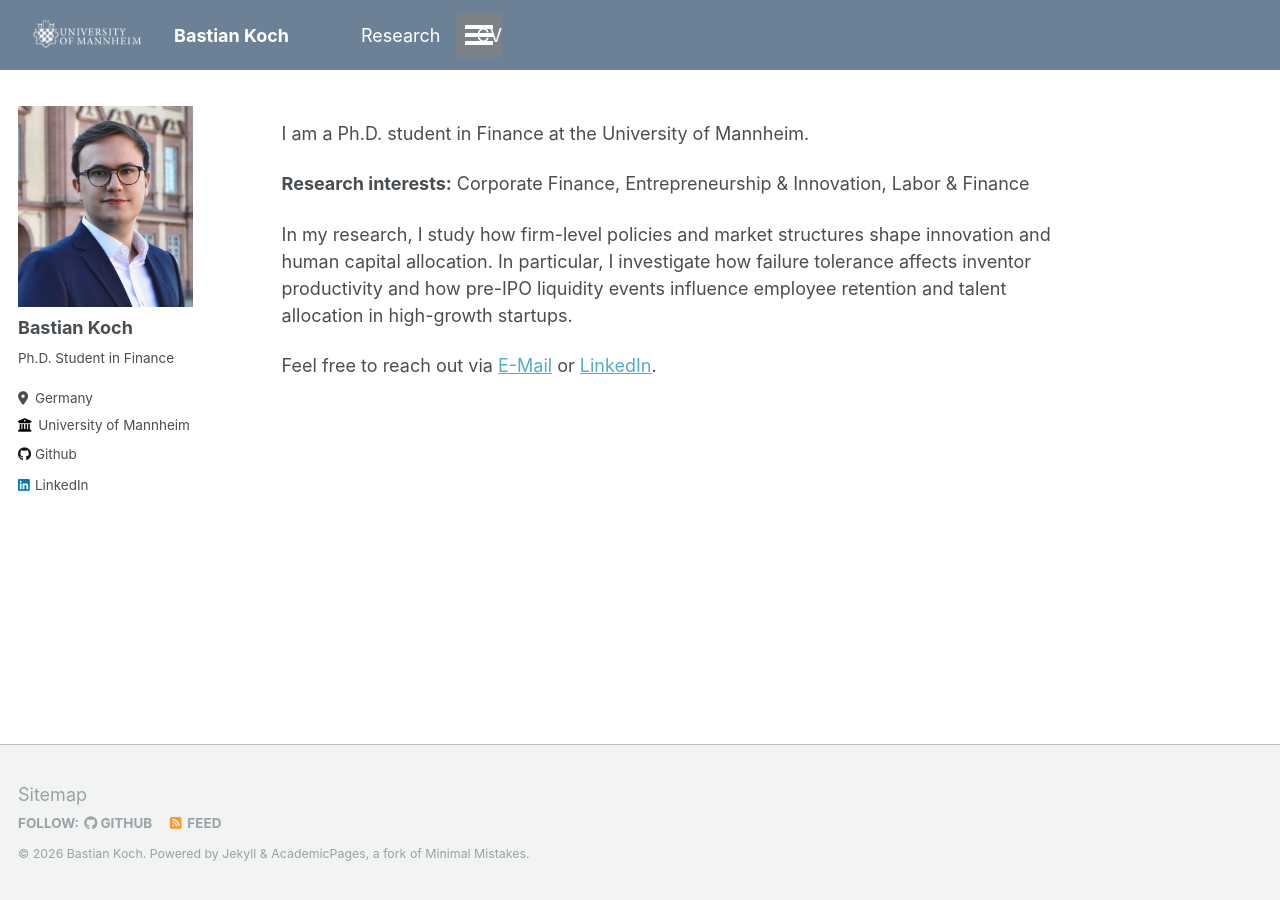
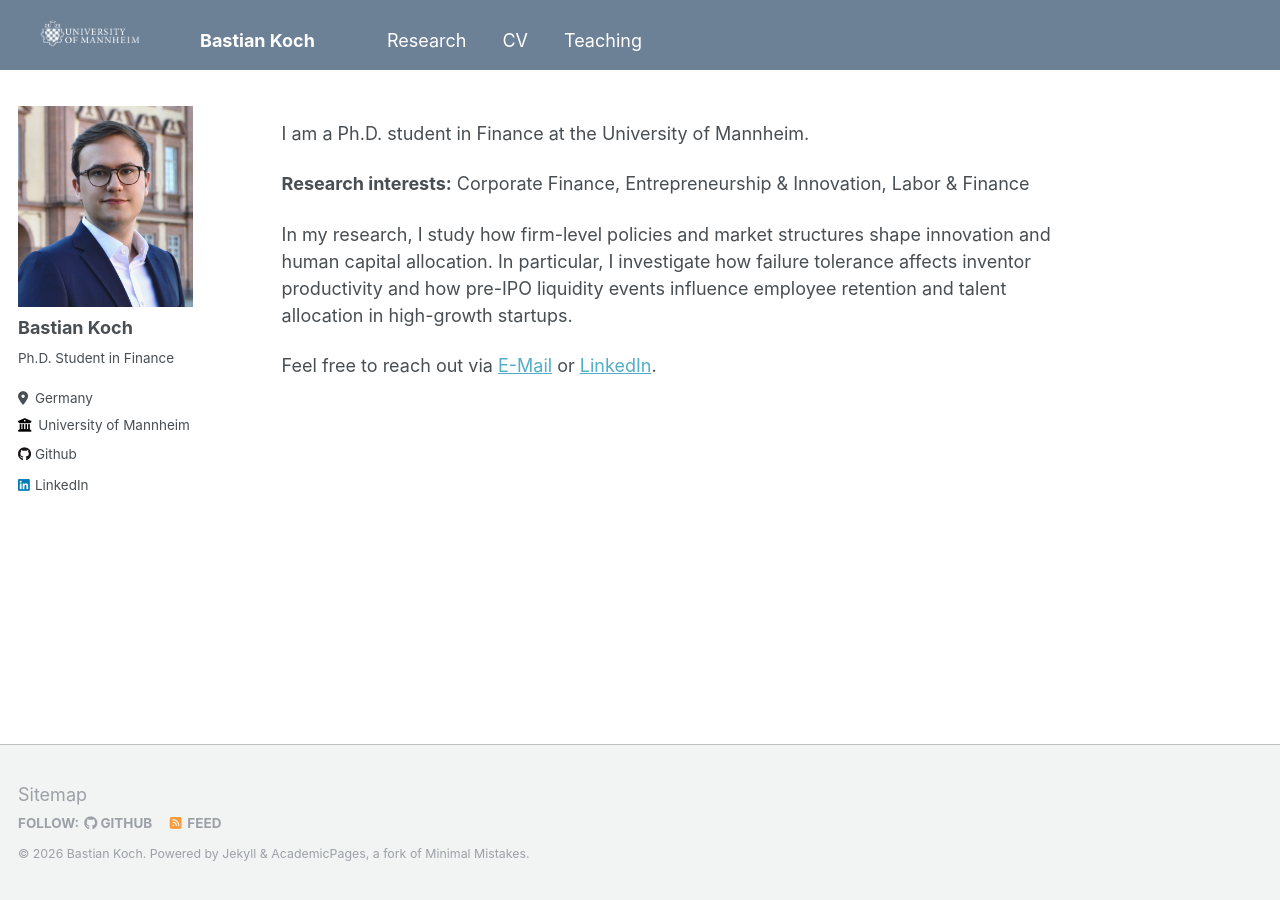
Before and after one commit to BastianKoch/BastianKoch.github.io, a Jekyll site: the page built from _pages/about.md, in a window 1280 px wide. Built offline with Jekyll 4.4.1, drawn with Linux system fonts in a browser that asks for light colours.

Commit message:
Fix logo layout: absolute position left, offset nav with padding
Co-Authored-By: Claude Sonnet 4.6 <noreply@anthropic.com>

```diff
--- a/_includes/masthead.html
+++ b/_includes/masthead.html
@@ -3,7 +3,7 @@
 <div class="masthead">
   <div class="masthead__inner-wrap">
     <a href="https://www.uni-mannheim.de" target="_blank" rel="noopener" class="uma-logo-link">
-      <img src="{{ base_path }}/images/logo-uma.png" alt="University of Mannheim" style="height:55px;">
+      <img src="{{ base_path }}/images/logo-uma.png" alt="University of Mannheim" style="height:50px; position:absolute; left:1.5em; top:50%; transform:translateY(-50%);">
     </a>
     <div class="masthead__menu">
       <nav id="site-nav" class="greedy-nav">
--- a/_sass/_masthead.scss
+++ b/_sass/_masthead.scss
@@ -19,11 +19,12 @@
   &__inner-wrap {
     @include container;
     @include clearfix;
-    padding: 0 1em;
+    padding: 1em 1em 1em;
     font-family: $sans-serif-narrow;
-    display: flex;
-    align-items: center;
-    height: $masthead-height;
+
+    @include breakpoint($large) {
+      padding-left: 200px;
+    }
 
     @include breakpoint($x-large) {
       max-width: $x-large;
@@ -31,7 +32,6 @@
 
     nav {
       z-index: 10;
-      flex: 1;
     }
 
     a {
@@ -63,8 +63,6 @@
 
 .uma-logo-link {
   display: none;
-  flex-shrink: 0;
-  margin-right: 1em;
 
   @include breakpoint($large) {
     display: block;
```
